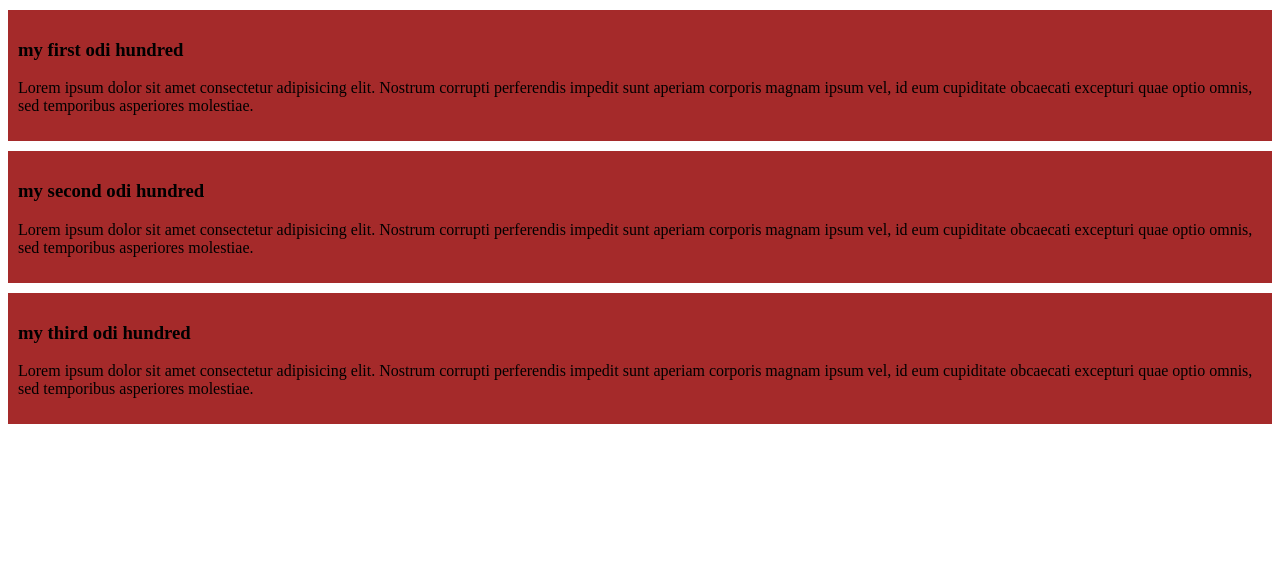
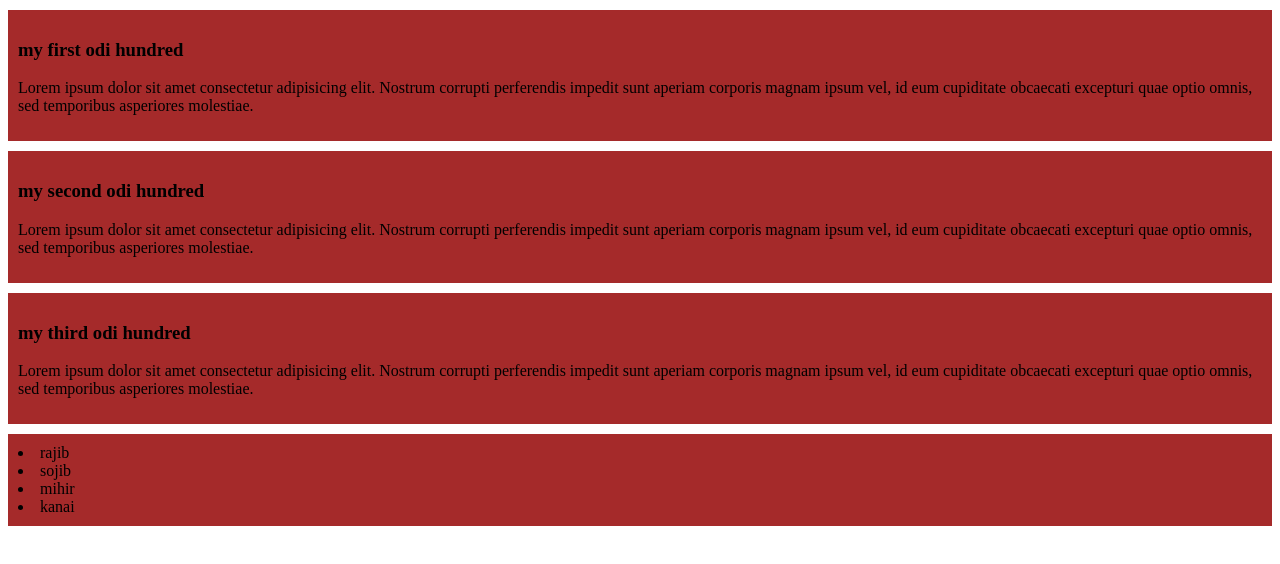
Before and after one commit to Sushanta-Deb/my-odi-hundred, a plain HTML site: page index.html in a window 1280 px wide. Drawn offline with Linux system fonts and the light colour scheme.

Commit message:
added a list

```diff
--- a/index.html
+++ b/index.html
@@ -19,5 +19,11 @@
         <h3>my third odi hundred</h3>
         <p>Lorem ipsum dolor sit amet consectetur adipisicing elit. Nostrum corrupti perferendis impedit sunt aperiam corporis magnam ipsum vel, id eum cupiditate obcaecati excepturi quae optio omnis, sed temporibus asperiores molestiae.</p>
     </div>
+    <div>
+        <li>rajib</li>
+        <li>sojib</li>
+        <li>mihir</li>
+        <li>kanai</li>
+    </div>
 </body>
 </html>
```
